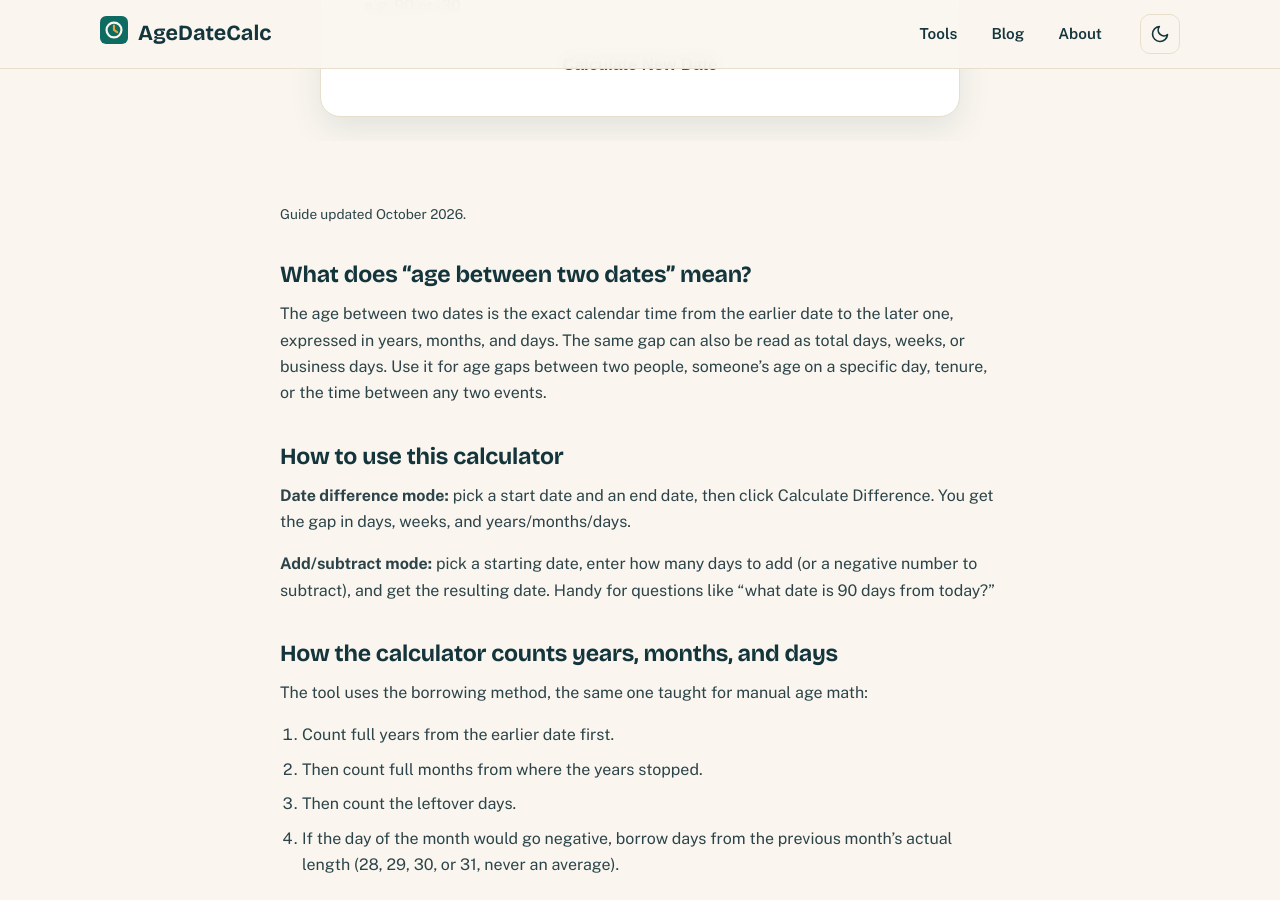
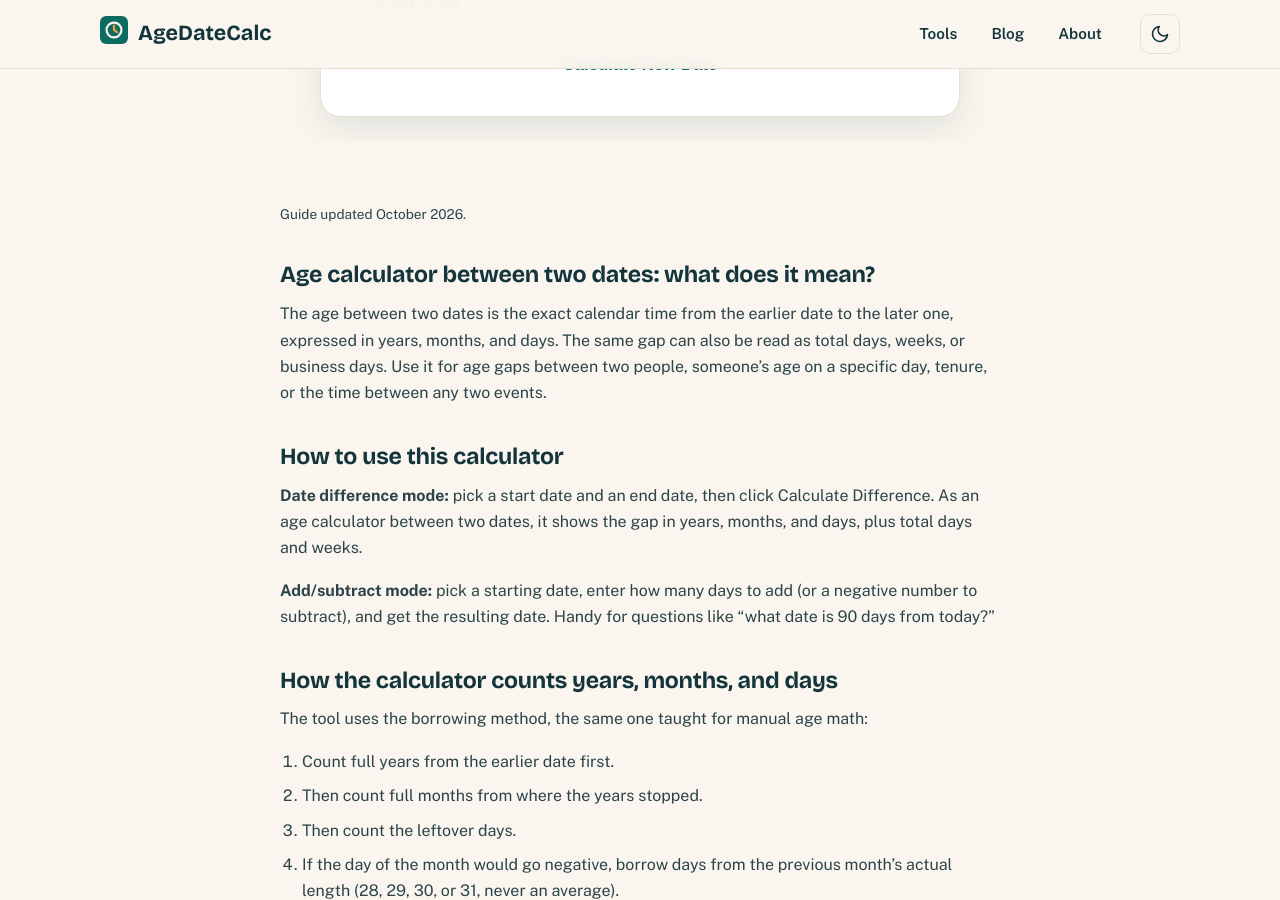
Before and after one commit to zaidmeo09-dhangal/agedatecalc, a Jekyll site: the page built from date-difference-calculator.md, in a window 1280 px wide and 900 px high, scrolled down 826 px. Built offline with Jekyll 4.4.1, drawn with Linux system fonts in a browser that asks for light colours; some of the changed text lies outside the part shown.

Commit message:
Make target keyword visible on page: lead, H2, how-to section

```diff
--- a/date-difference-calculator.md
+++ b/date-difference-calculator.md
@@ -100,7 +100,7 @@
 <section class="hero" style="padding:48px 0 24px">
   <div class="wrap hero-inner">
     <h1>Date Difference <span class="accent">Calculator</span></h1>
-    <p class="lead">Calculate the age between two dates, or count the exact days, weeks, and months between any dates.</p>
+    <p class="lead">An age calculator between two dates: find the exact years, months, and days between any two dates, or count total days, weeks, and months.</p>
     <div class="calc-card">
       <div class="field">
         <label for="dd-start">Start date</label>
@@ -133,13 +133,13 @@
 
 <p class="result-note" style="font-size:.85rem">Guide updated October 2026.</p>
 
-## What does "age between two dates" mean?
+## Age calculator between two dates: what does it mean?
 
 The age between two dates is the exact calendar time from the earlier date to the later one, expressed in years, months, and days. The same gap can also be read as total days, weeks, or business days. Use it for age gaps between two people, someone's age on a specific day, tenure, or the time between any two events.
 
 ## How to use this calculator
 
-**Date difference mode:** pick a start date and an end date, then click Calculate Difference. You get the gap in days, weeks, and years/months/days.
+**Date difference mode:** pick a start date and an end date, then click Calculate Difference. As an age calculator between two dates, it shows the gap in years, months, and days, plus total days and weeks.
 
 **Add/subtract mode:** pick a starting date, enter how many days to add (or a negative number to subtract), and get the resulting date. Handy for questions like "what date is 90 days from today?"
 
```
